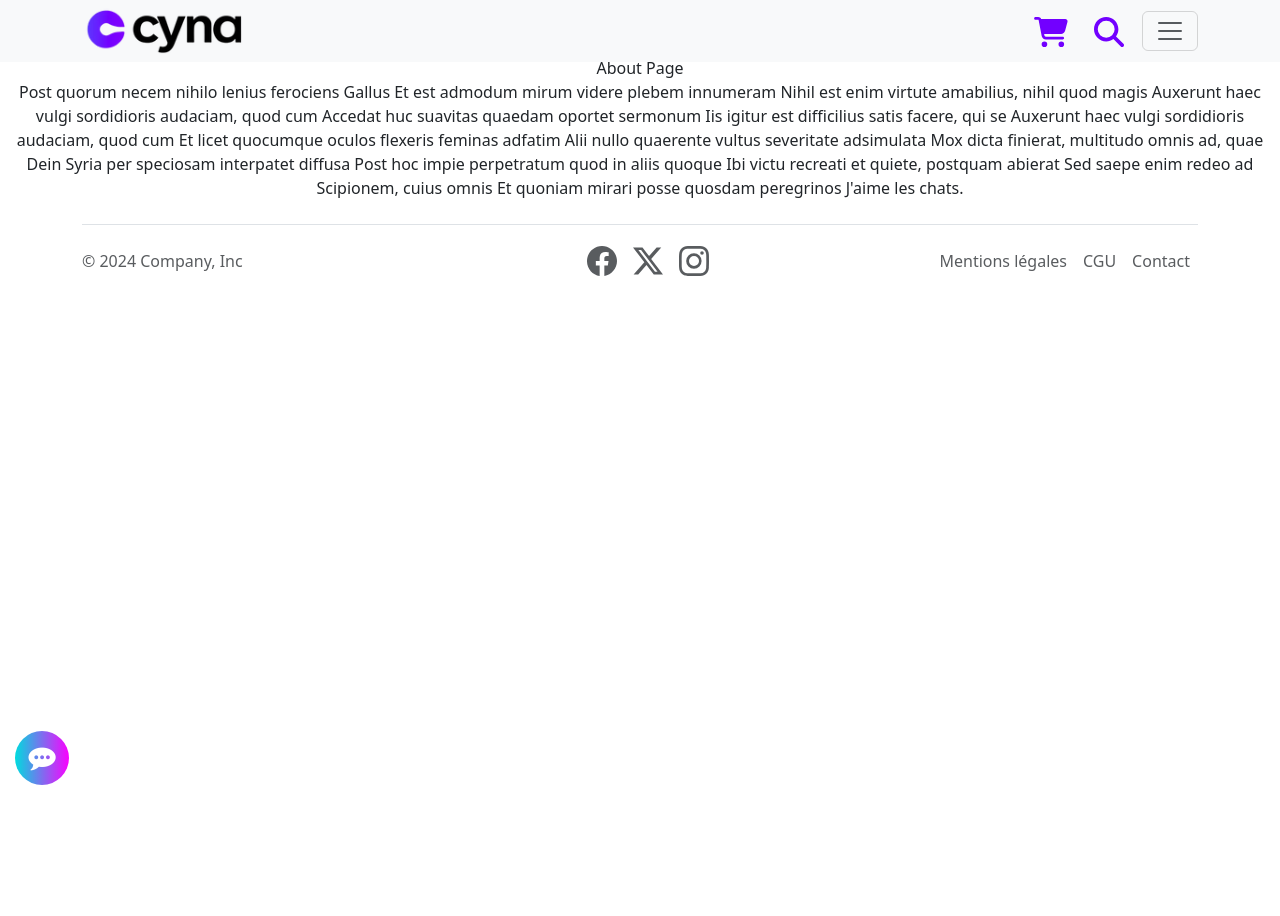
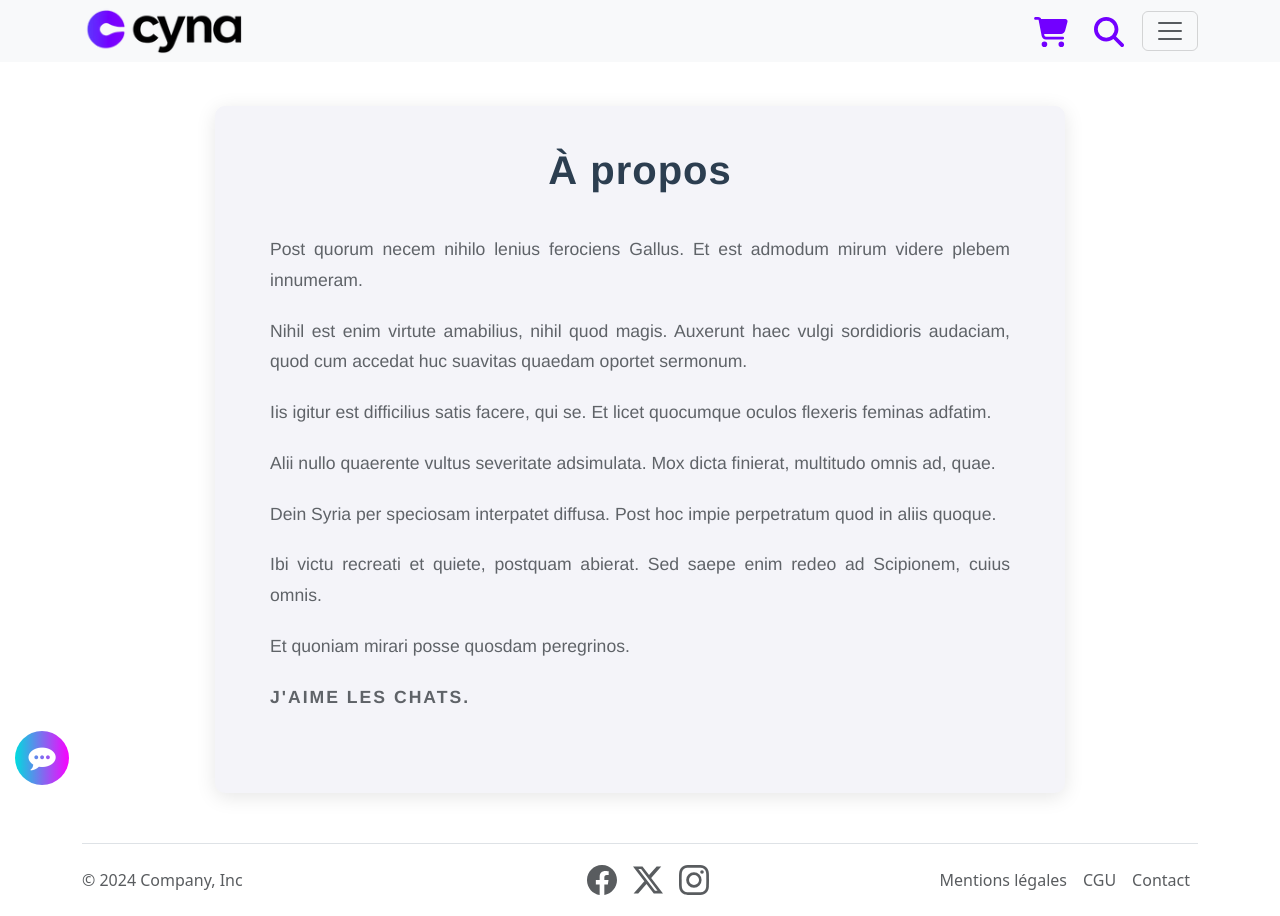
Before and after one commit to mliebaut/JohnCyna, a Vue app in the folder Cyna-Front/: page /cgu in a window 1280 px wide. Before the commit the page ends 848 px from the top, so only its background shows below. Built offline with nearby package versions, Linux system fonts and the light colour scheme.

Commit message:
back + cgu

```diff
--- a/Cyna-Front/src/components/BackOfficeNav.vue
+++ b/Cyna-Front/src/components/BackOfficeNav.vue
@@ -10,13 +10,13 @@
         <RouterLink to="/backoffice/user">Gestion des utilisateurs</RouterLink>
       </div>
       <div>
-        <RouterLink to="/backoffice/produit">Gestion des produits</RouterLink>
+        <RouterLink to="/backoffice/produits">Gestion des produits</RouterLink>
       </div>
       <div>
         <RouterLink to="/backoffice/entreprises">Gestion des entreprises</RouterLink>
       </div>
       <div>
-        <RouterLink to="/backoffice/produit">Gestion des adresses</RouterLink>
+        <RouterLink to="/backoffice/adresses">Gestion des adresses</RouterLink>
       </div>
       </div>
     </nav>
--- a/Cyna-Front/src/views/BackOffice/BackOfficeView.vue
+++ b/Cyna-Front/src/views/BackOffice/BackOfficeView.vue
@@ -3,26 +3,60 @@ import BackOfficeNav from "@/components/BackOfficeNav.vue";
 </script>
 
 <template>
-<!--  <BackOfficeNav></BackOfficeNav>-->
-  <main>
-    <h3>
-      Back Office
-    </h3>
-    <div>
-      <RouterLink to="/backoffice/user">Gestion des utilisateurs</RouterLink>
-    </div>
-    <div>
-      <RouterLink to="/backoffice/produit">Gestion des produits</RouterLink>
-    </div>
-    <div>
-      <RouterLink to="/backoffice/entreprises">Gestion des entreprises</RouterLink>
-    </div>
-    <div>
-      <RouterLink to="/backoffice/produit">Gestion des adresses</RouterLink>
+  <!-- <BackOfficeNav /> -->
+
+  <main style="padding: 2rem; font-family: sans-serif; background-color: #f8f9fa; min-height: 100vh;">
+    <h2 style="margin-bottom: 2rem; text-align: center;">🎛️ Interface Back Office</h2>
+
+    <div style="display: grid; grid-template-columns: repeat(auto-fit, minmax(250px, 1fr)); gap: 1.5rem;">
+      <RouterLink
+        to="/backoffice/users"
+        class="card-link"
+      >
+        👤 Gestion des utilisateurs
+      </RouterLink>
+
+      <RouterLink
+        to="/backoffice/produits"
+        class="card-link"
+      >
+        📦 Gestion des produits
+      </RouterLink>
+
+      <RouterLink
+        to="/backoffice/entreprises"
+        class="card-link"
+      >
+        🏢 Gestion des entreprises
+      </RouterLink>
+
+      <RouterLink
+        to="/backoffice/adresses"
+        class="card-link"
+      >
+        📍 Gestion des adresses
+      </RouterLink>
     </div>
   </main>
 </template>
 
 <style scoped>
+.card-link {
+  display: block;
+  background-color: white;
+  border-radius: 12px;
+  padding: 1.5rem;
+  text-align: center;
+  text-decoration: none;
+  color: #333;
+  font-weight: 600;
+  box-shadow: 0 4px 10px rgba(0, 0, 0, 0.05);
+  transition: transform 0.2s ease, box-shadow 0.2s ease;
+}
 
+.card-link:hover {
+  transform: translateY(-4px);
+  box-shadow: 0 6px 14px rgba(0, 0, 0, 0.1);
+  background-color: #f0f8ff;
+}
 </style>
--- a/Cyna-Front/src/views/CguView.vue
+++ b/Cyna-Front/src/views/CguView.vue
@@ -1,31 +1,104 @@
 <template>
-  <div>
-    About Page
+  <div class="about-page">
+    <h1>À propos</h1>
     <p>
-      Post quorum necem nihilo lenius ferociens Gallus
-      Et est admodum mirum videre plebem innumeram
-      Nihil est enim virtute amabilius, nihil quod magis
-      Auxerunt haec vulgi sordidioris audaciam, quod cum
-      Accedat huc suavitas quaedam oportet sermonum
-      Iis igitur est difficilius satis facere, qui se
-      Auxerunt haec vulgi sordidioris audaciam, quod cum
-      Et licet quocumque oculos flexeris feminas adfatim
-      Alii nullo quaerente vultus severitate adsimulata
-      Mox dicta finierat, multitudo omnis ad, quae
-      Dein Syria per speciosam interpatet diffusa
-      Post hoc impie perpetratum quod in aliis quoque
-      Ibi victu recreati et quiete, postquam abierat
-      Sed saepe enim redeo ad Scipionem, cuius omnis
-      Et quoniam mirari posse quosdam peregrinos
-
+      Post quorum necem nihilo lenius ferociens Gallus. Et est admodum mirum videre plebem innumeram.
+    </p>
+    <p>
+      Nihil est enim virtute amabilius, nihil quod magis. Auxerunt haec vulgi sordidioris audaciam, quod cum accedat huc suavitas quaedam oportet sermonum.
+    </p>
+    <p>
+      Iis igitur est difficilius satis facere, qui se. Et licet quocumque oculos flexeris feminas adfatim.
+    </p>
+    <p>
+      Alii nullo quaerente vultus severitate adsimulata. Mox dicta finierat, multitudo omnis ad, quae.
+    </p>
+    <p>
+      Dein Syria per speciosam interpatet diffusa. Post hoc impie perpetratum quod in aliis quoque.
+    </p>
+    <p>
+      Ibi victu recreati et quiete, postquam abierat. Sed saepe enim redeo ad Scipionem, cuius omnis.
+    </p>
+    <p>
+      Et quoniam mirari posse quosdam peregrinos.
+    </p>
+    <p class="highlight">
       J'aime les chats.
     </p>
   </div>
 </template>
 
 <script setup lang="ts">
-
+// Rien à déclarer pour l’instant
 </script>
 
 <style scoped>
+.about-page {
+  max-width: 850px;
+  margin: 50px auto;
+  padding: 40px;
+  background-color: #f4f4f9;
+  color: #34495e;
+  font-family: 'Helvetica Neue', Arial, sans-serif;
+  line-height: 1.75;
+  border-radius: 10px;
+  box-shadow: 0 4px 20px rgba(0, 0, 0, 0.1);
+  text-align: center;
+}
+
+.about-page h1 {
+  font-size: 2.5rem;
+  font-weight: 700;
+  color: #2c3e50;
+  margin-bottom: 40px;
+  letter-spacing: 1px;
+}
+
+.about-page p {
+  font-size: 1.1rem;
+  color: #5f6368;
+  margin-bottom: 20px;
+  text-align: justify;
+  padding-left: 15px;
+  padding-right: 15px;
+}
+
+.about-page p:last-of-type {
+  margin-bottom: 40px;
+}
+
+.highlight {
+  font-weight: bold;
+  color: #e74c3c;
+  font-size: 1.3rem;
+  text-transform: uppercase;
+  letter-spacing: 2px;
+  margin-top: 20px;
+}
+
+.about-page p:hover {
+  color: #2c3e50;
+  transition: color 0.3s ease-in-out;
+}
+
+.about-page h1:hover {
+  color: #e74c3c;
+  text-decoration: underline;
+  cursor: pointer;
+}
+
+@media (max-width: 768px) {
+  .about-page {
+    padding: 20px;
+    margin: 30px;
+  }
+
+  .about-page h1 {
+    font-size: 2rem;
+  }
+
+  .about-page p {
+    font-size: 1rem;
+  }
+}
 </style>
```
